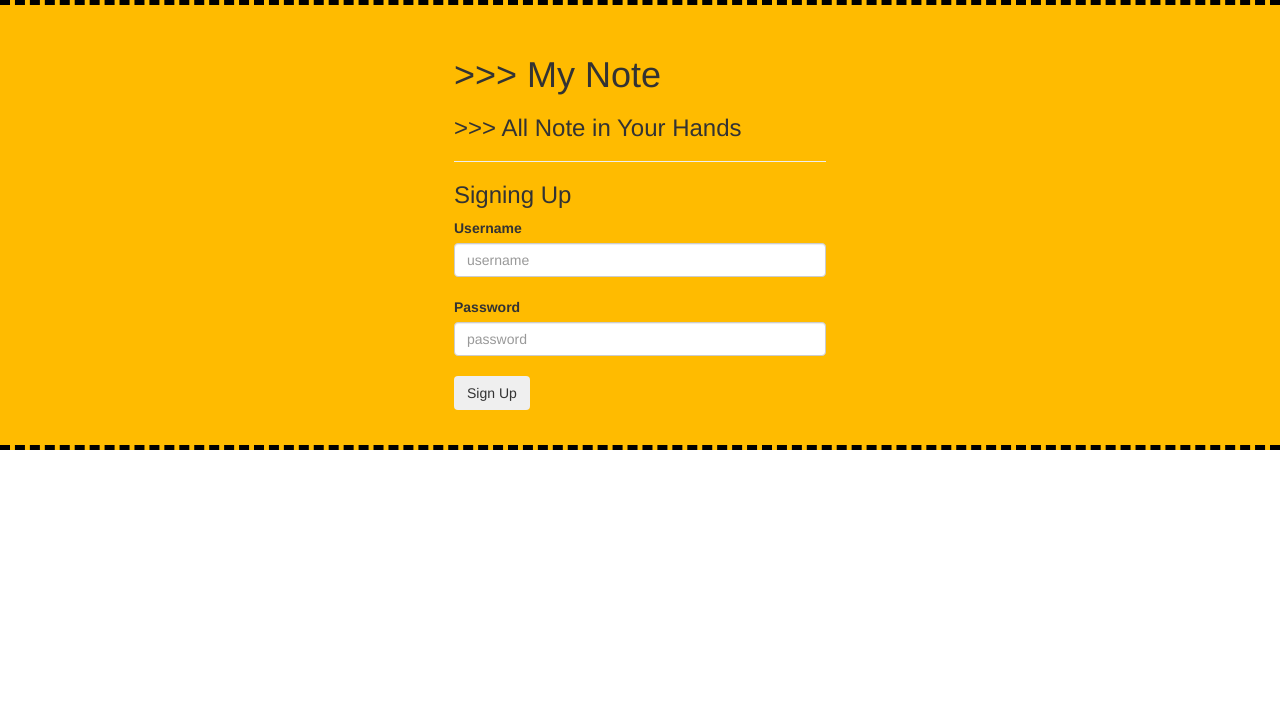
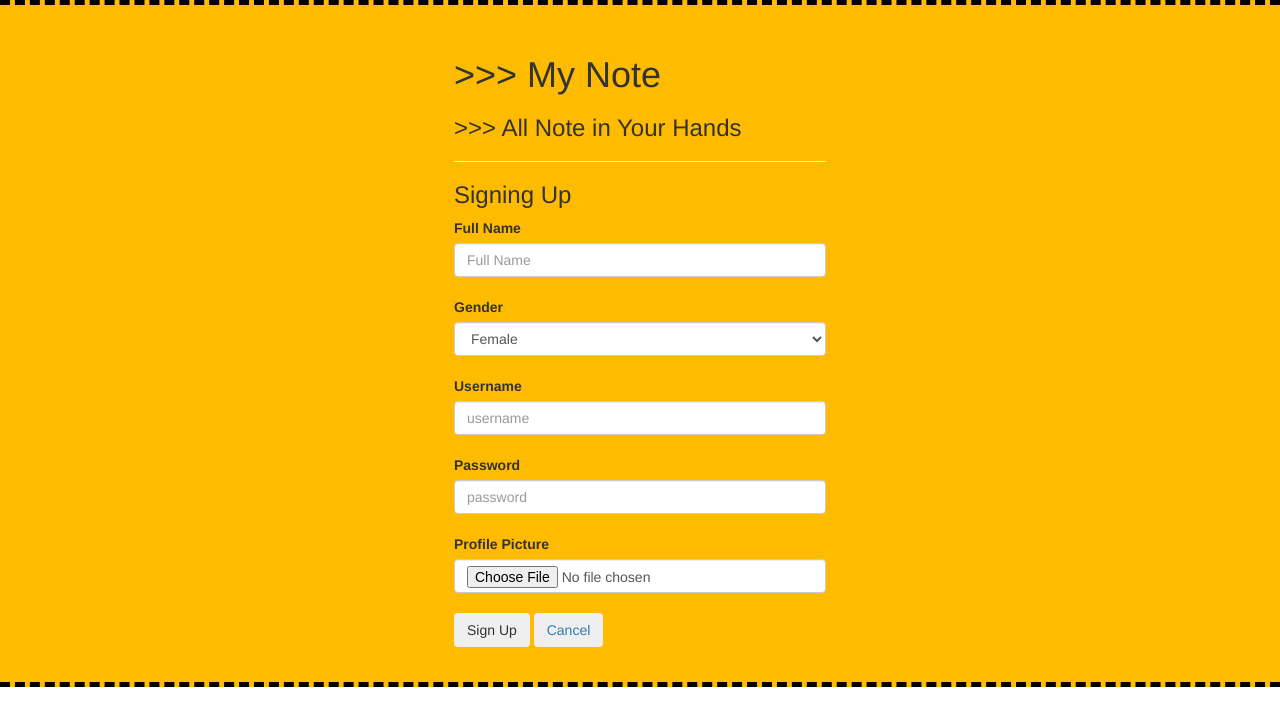
Before and after one commit to S-mardii/MyNote, a PHP site: page /signUp.php in a window 1280 px wide. Shown: the top 726 px of the page. Run offline with PHP 8.4, Linux system fonts and the light colour scheme; data comes from the database, SQL or seed files in the repository.

Commit message:
add feature: signup with profile picture

```diff
--- a/signUp.php
+++ b/signUp.php
@@ -11,15 +11,34 @@
 		<hr id="headline">
 
 		<h3> Signing Up</h3>
+		<!-- <hr> -->
 
-		<form class="form-group" role='form' method="POST" name="loginForm" action="register.php">
+		<form enctype="multipart/form-data" class="form-group" role='form' method="POST" name="loginForm" action="register.php">
+			<label>Full Name</label>
+			<input class="form-control" type="text" name="fullName" placeholder="Full Name" required>
+			<br>
+
+			<label>Gender</label>
+			<select class="form-control" name="gender">
+				<option value="F">Female</option>
+				<option value="M">Male</option>
+			</select>
+			<br>
+
 			<label>Username</label>
 			<input class="form-control" type="text" name="username" placeholder="username" required>
 			<br>
+
 			<label>Password</label>
 			<input class="form-control" type="password" name="password" placeholder="password" required>
 			<br>
+
+			<label>Profile Picture</label>
+			<input class="form-control" type="file" name="profilePic">
+			<br>
+
 			<button class="btn sign-up" type="submit" name="sign-up">Sign Up</button>
+			<a href="login.php"><button class="btn" type="button" name="cancel">Cancel</button></a>
 		</form>
 
 	</div>
```
Also changed, not shown: register.php (+30 -3 lines), db/profilePic/1495728036.jpg (added).
